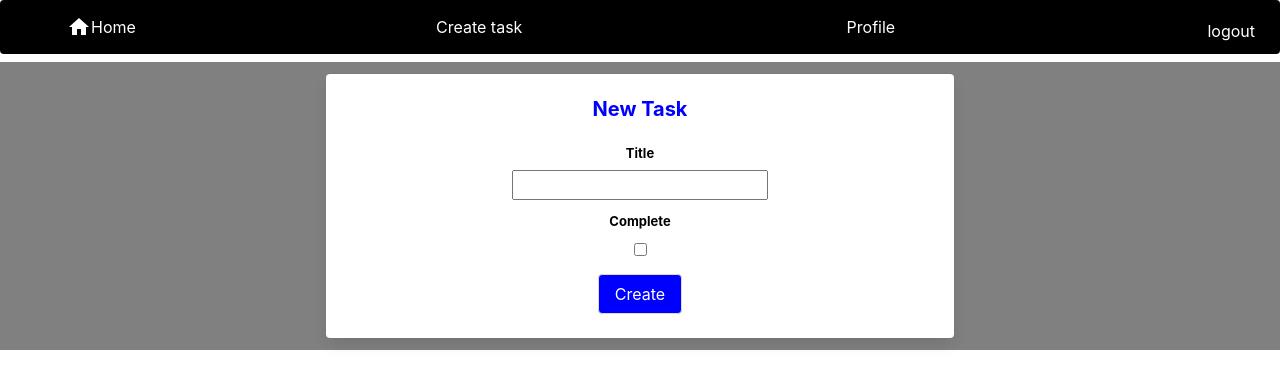
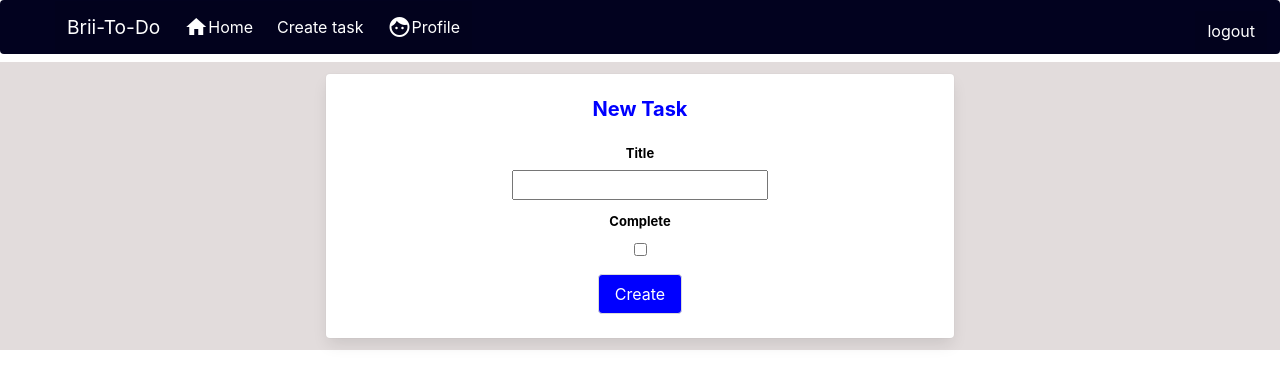
Before and after one commit to BridgitKirika/Brii-to-do, a Django app: page /task/new/ in a window 1280 px wide. Shown: the top 389 px of the page. Run offline with Django 3.2, Linux system fonts and the light colour scheme; the visitor is signed in with stand-in values (Sample User, id 1); some libraries are stand-ins or nearby versions.

Commit message:
created a welcome.html

```diff
--- a/todoapp/templates/index.html
+++ b/todoapp/templates/index.html
@@ -6,7 +6,7 @@
 {{block.super}}
 <body>
 
-    <h1 style="color: blue; font-size: 30px; font-weight: bold; text-align: center; font-family: 'Gabriela', serif;">Tasks Created!!</h1>
+    <h1 style="color: purple; font-size: 30px; font-weight: bold; text-align: center; font-family: 'Gabriela', serif;">Tasks Created!!</h1>
     <div class="bg">
     <div class="flex-container">
 
@@ -19,7 +19,7 @@
                     <h5 class="card-title" style="color: black; font-weight: 600;">{{tasks.title}}</h5>
                     <p class="card-text">{{tasks.description}}</p>
                     <hr>
-                    <small class="card-text" style="color: blue; font-weight: 500;"> Complete :{{tasks.complete}}</small>
+                    <small class="card-text" style="color: green; font-weight: 500;"> Complete :{{tasks.complete}}</small>
                     <hr>
 
                 <span style="color: black;">By {{tasks.user.username|title}}</span> <span style="float:right; color: black;">{{tasks.date|date}}</span>
--- a/todoapp/templates/navbar.html
+++ b/todoapp/templates/navbar.html
@@ -1,4 +1,13 @@
-<nav style="background-color: black;"class="navbar" role="navigation" aria-label="main navigation" id=#nbar>
+
+<style>
+  a:hover{
+    background-color: black;
+
+}
+</style>
+
+
+<nav style="background-color: rgb(2, 2, 31);"class="navbar" role="navigation" aria-label="main navigation" id=#nbar>
   <div class="navbar-brand">
     <a class="navbar-item" href="">
     </a>
@@ -11,8 +20,15 @@
   </div>
 
   <div id="navbarBasicExample" class="navbar-menu">
+
+<div class="navbar-start">
+      <a class="navbar-item" style="color: white; font-size: larger; background-color:rgb(2, 2, 29);" href="{% url 'welcome' %}">
+        <i class="material-icons"></i>
+        Brii-To-Do
+      </a>
+
     <div class="navbar-start">
-      <a class="navbar-item" style="color: white; background-color: black;" href="{% url 'index' %}">
+      <a class="navbar-item" style="color: white;  background-color:rgb(2, 2, 29);" href="{% url 'index' %}">
         <i class="material-icons">home</i>
         Home
       </a>
@@ -20,15 +36,15 @@
       </div>
 
       <div class="navbar-start">
-                  <a class="navbar-item" style="color: white; background-color: black;" href="{% url 'task-create' %}">
+                  <a class="navbar-item" style="color: white;  background-color:rgb(2, 2, 29);" href="{% url 'task-create' %}">
                     <i style="color: black;" class="material-icons"></i>
                       Create task
                   </a>
               </div>
 
     <div class="navbar-start">
-                  <a class="navbar-item" style="color: white; background-color: black;"  href="{% url 'profile' %}">
-                    <i  style="color: black;"class="material-icons">face</i>
+                  <a class="navbar-item" style="color: white;  background-color:rgb(2, 2, 29);"  href="{% url 'profile' %}">
+                    <i  style="color: white;"class="material-icons">face</i>
                       Profile
                   </a>
               </div>
@@ -41,7 +57,7 @@
         <div class="buttons">
 
           <div class="navbar-start">
-              <a class="navbar-item"  style="color: white; background-color: black;" href="{% url 'logout' %}">logout</a>
+              <a class="navbar-item"  style="color: white;  background-color:rgb(2, 2, 29);" href="{% url 'logout' %}">logout</a>
             </div>
       </div>
     </div>
--- a/todoapp/templates/profile.html
+++ b/todoapp/templates/profile.html
@@ -3,7 +3,7 @@
 {% load static %}
 {% block content %}
 
-<div class="columns is-mobile" style="background-color: gray;" >
+<div class="columns is-mobile" style="background-color: rgb(226, 220, 220);" >
   <div class="column is-half is-offset-one-quarter">
     <div class="card">
     <div class="card-content">
--- a/todoapp/templates/update_task.html
+++ b/todoapp/templates/update_task.html
@@ -3,7 +3,7 @@
 {% block content %}
 {{block.super}}
 
-<div class="columns is-mobile has-text-centered" style="background-color: gray;">
+<div class="columns is-mobile has-text-centered" style="background-color: rgb(226, 220, 220);">
   <div class="column is-half is-offset-one-quarter">
 
     <div class="card">
--- a/todoapp/urls.py
+++ b/todoapp/urls.py
@@ -7,7 +7,8 @@
 
 
 urlpatterns=[
-    path('',views.index,name = 'index'),
+    path('', views.welcome, name='welcome'),
+    path('index/',views.index,name = 'index'),
     path('profile/', views.profile, name='profile'),
     path('register/', views.registerPage, name="register"),
     path('login/', views.loginPage, name="login"),
--- a/todoapp/views.py
+++ b/todoapp/views.py
@@ -28,6 +28,9 @@
     context = {'tasks':tasks, 'form': form}
     return render(request, 'index.html', context)
 
+def welcome(request):
+    context = {}
+    return render(request, 'welcome.html', context)
 
 
 class TaskCreateView(LoginRequiredMixin,CreateView):
```
Also changed, not shown: todoapp/templates/welcome.html (added, +56 -0 lines), media/media/d5600_2.jpg (added).
